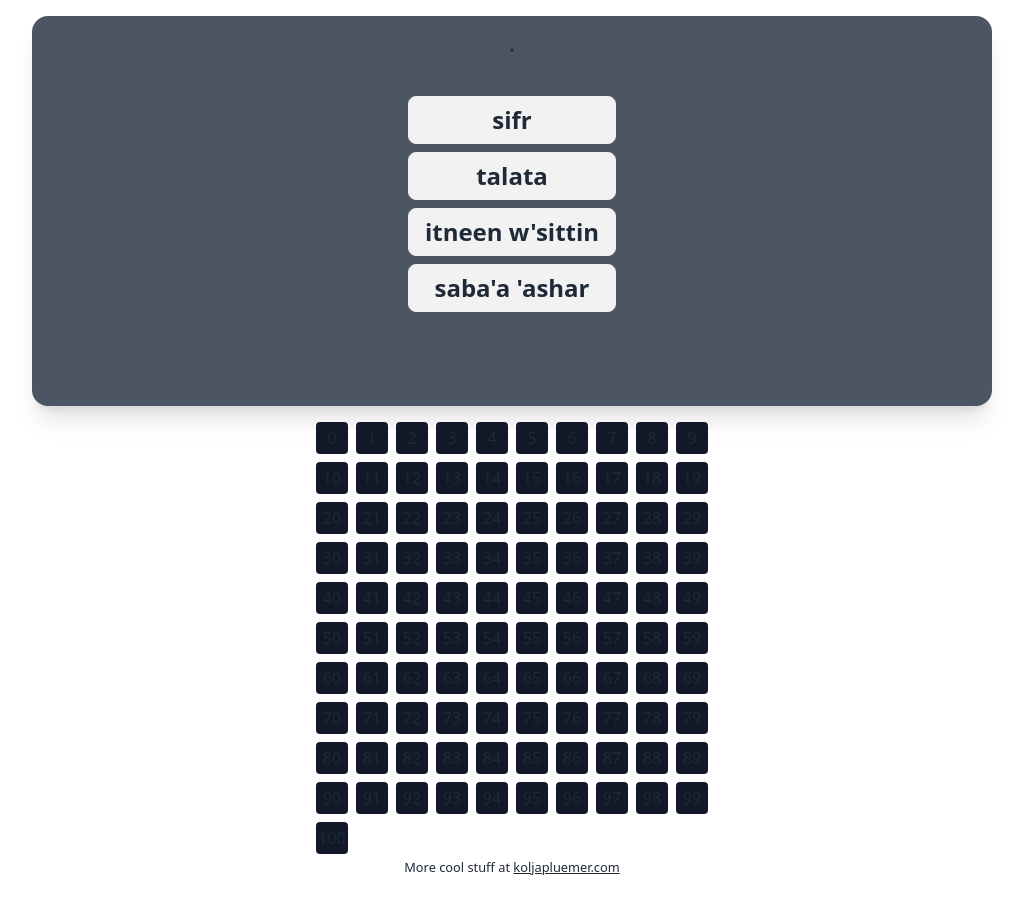
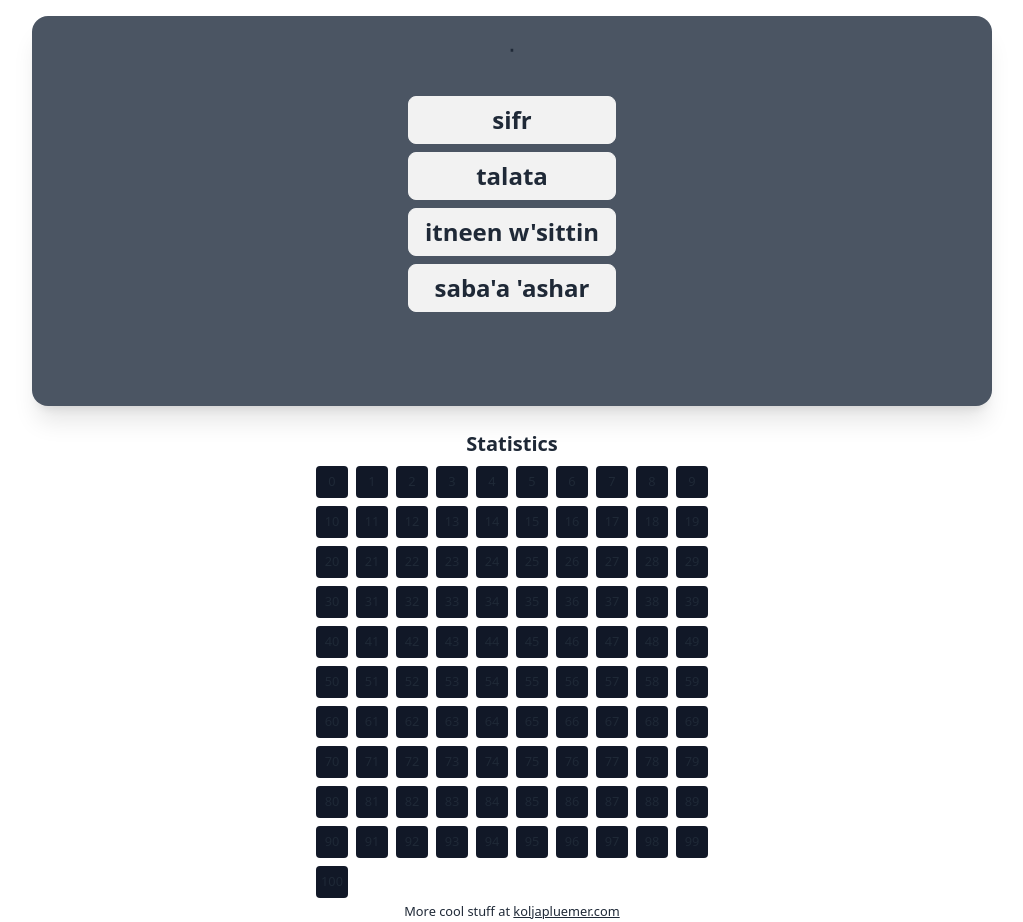
Before and after one commit to koljapluemer/arabic-numbers-practice, a Vue app: page / in a window 1280 px wide. Shown: the whole page, without its empty margins (128-1151 px from the left). Before the commit the page ends 878 px from the top, so only its background shows below. Built offline with nearby package versions, Linux system fonts and the light colour scheme.

Commit message:
make score tiles even smaller

```diff
--- a/src/App.vue
+++ b/src/App.vue
@@ -152,7 +152,7 @@ function getNextExercise() {
   // also don't add the answer if it is already in the possible answers
   const possibleMeanAnswerNumber =
     exercise.value.number.val + Math.floor(Math.random() * 7) - 3;
-  if ( possibleMeanAnswerNumber >= 0 &&  possibleMeanAnswerNumber <= 100) {
+  if (possibleMeanAnswerNumber >= 0 && possibleMeanAnswerNumber <= 100) {
     const possibleMeanAnswer =
       numberBank[possibleMeanAnswerNumber][exercise.value.answerType];
     if (!possibleAnswers.includes(possibleMeanAnswer)) {
@@ -284,6 +284,8 @@ function handleAnswer(answer) {
     </div>
   </div>
 
+  <h2 class="text-xl font-bold m-2">Statistics</h2>
+
   <div class="grid grid-cols-10 gap-2">
     <div
       v-for="(number, index) in numberBank.sort((a, b) => a.val - b.val)"
@@ -296,7 +298,9 @@ function handleAnswer(answer) {
         :style="{ height: number.level * 10 + '%' }"
         style="transition: height 0.5s ease"
       ></div>
-      {{ number.val }}
+      <small>
+        {{ number.val }}
+      </small>
     </div>
   </div>
 
```
